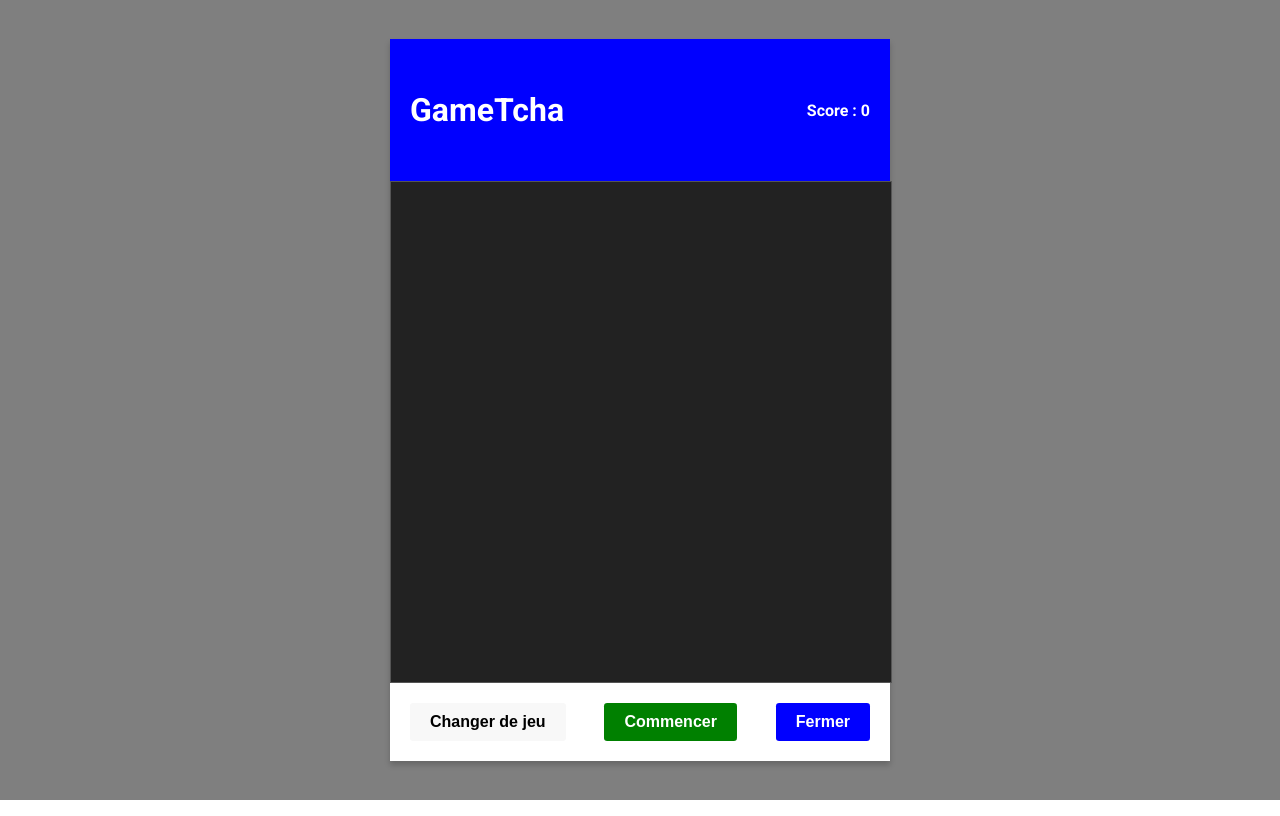
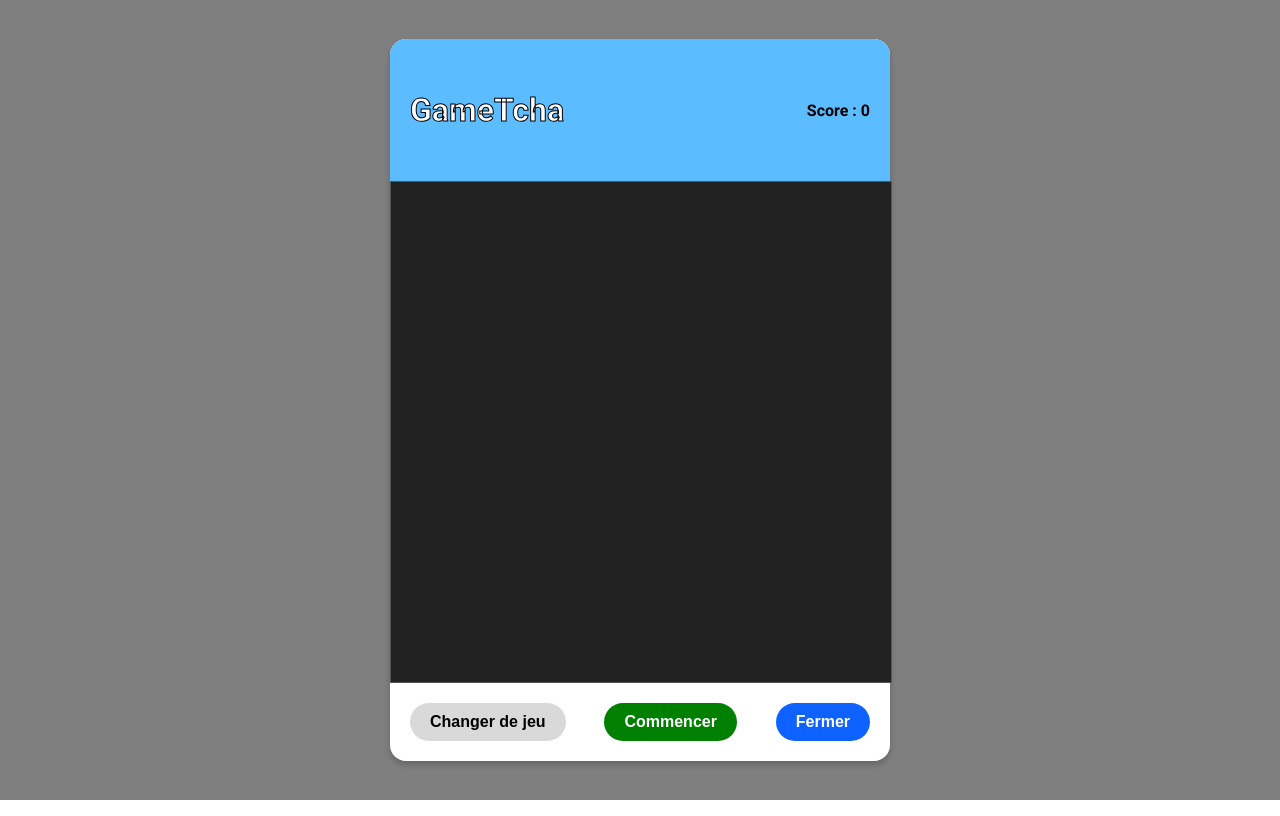
Before and after one commit to mohamed-rahmani/GameTcha, a plain HTML site: page index.html in a window 1280 px wide. Both pictures are taken after a click on the button "Déclencher le captcha". Drawn offline with Linux system fonts and the light colour scheme.

Commit message:
added: interface captcha

```diff
--- a/index.css
+++ b/index.css
@@ -39,6 +39,7 @@ body  {
     left: 50%;
     transform: translate(-50%, -50%);
     width: 500px;
+    border-radius: 1rem;
     background-color: white;
     box-shadow: 0px 4px 6px rgba(0, 0, 0, 0.2);
     z-index: 1000;
@@ -61,19 +62,23 @@ body  {
     display: flex;
     align-items: center;
     justify-content: space-between;
-    background-color: blue;
+    background-color: #5BBCFF;
     padding: 20px;
     color: white;
+    border-top-left-radius: 1rem;
+    border-top-right-radius: 1rem;
   }
 
   .modal .header-modal #captcha-title {
     font-weight: bold;
     font-size: xx-large;
+    -webkit-text-stroke: 1px black;
   }
 
   .modal .header-modal #score {
     font-weight: bold;
     font-size: medium;
+    color: black;
   }
 
   .modal .footer-modal {
@@ -84,7 +89,7 @@ body  {
   }
 
   .modal .footer-modal #closeModal {
-    background-color: blue;
+    background-color: #0E62FF;
     color: white;
     font-weight: bold;
     font-size: medium;
@@ -94,7 +99,7 @@ body  {
     padding-bottom: 10px;
     padding-right: 20px;
     padding-left: 20px;
-    border-radius: 0.2rem;
+    border-radius: 2rem;
   }
 
   .modal .footer-modal #startGame {
@@ -108,7 +113,7 @@ body  {
     padding-bottom: 10px;
     padding-right: 20px;
     padding-left: 20px;
-    border-radius: 0.2rem;
+    border-radius: 2rem;
   }
 
   .modal .footer-modal #resetGame {
@@ -123,11 +128,11 @@ body  {
     padding-bottom: 10px;
     padding-right: 20px;
     padding-left: 20px;
-    border-radius: 0.2rem;
+    border-radius: 2rem;
   }
 
   .modal .footer-modal #changeGame {
-    background-color: #f8f8f8;
+    background-color: #D9D9D9;
     color: black;
     font-weight: bold;
     font-size: medium;
@@ -137,7 +142,7 @@ body  {
     padding-bottom: 10px;
     padding-right: 20px;
     padding-left: 20px;
-    border-radius: 0.2rem;
+    border-radius: 2rem;
   }
 
 .body-tetris {
```
